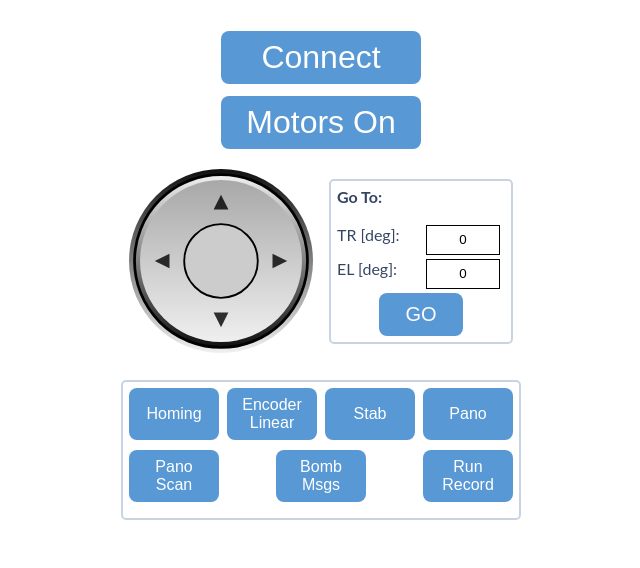
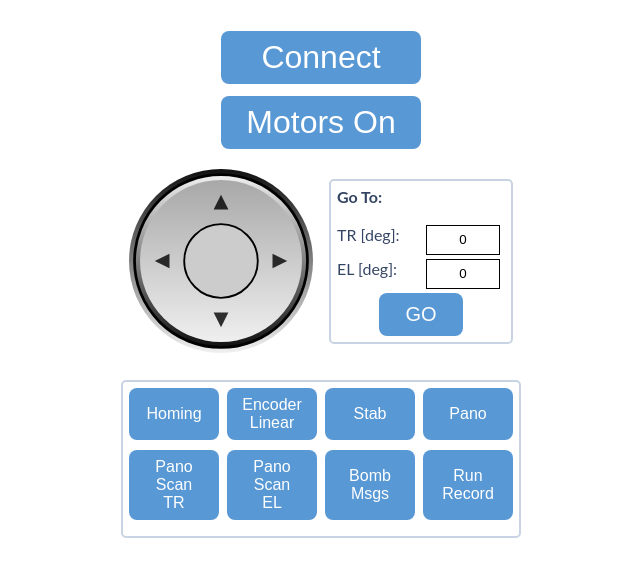
Before and after one commit to amihayb/VeloxControl, a plain HTML site: page index.html in a window 1280 px wide. Shown: the part 260-828 px from the top of the page, without its empty margins (323-963 px from the left). Drawn offline with Linux system fonts and the light colour scheme.

Commit message:
Pano Mode
Improve panorama mode
add Pano EL

```diff
--- a/index.html
+++ b/index.html
@@ -86,9 +86,10 @@
     <button class="button demo-button" onclick="sendMsg(setV0(16))">Encoder Linear</button>
     <button class="button demo-button" onclick="startScenario(2)">Stab</button>
     <button class="button demo-button" onclick="startScenario(3)">Pano</button>
-    <button class="button demo-button" onclick="startScenario(4)">Pano Scan</button>
+    <button class="button demo-button" onclick="startScenario(4)">Pano Scan TR</button>
+    <button class="button demo-button" onclick="startScenario(5)">Pano Scan EL</button>
     <button class="button demo-button" onclick="bombMsgs()">Bomb Msgs</button>
-    <button class="button demo-button" onclick="startScenario(5)">Run Record</button>
+    <button class="button demo-button" onclick="startScenario(6)">Run Record</button>
   </div>
 
   <audio id="localAudio">
--- a/scripts.js
+++ b/scripts.js
@@ -195,8 +195,16 @@ function startScenario(scenarioNumber) {
                 sendMsg(message);
                 break
 
-            case 4:   // Pano Scan
-                panoScan();
+            case 4:   // Pano Scan TR
+                panoScan(1);  // TR axis
+                message = [6,4,232,3];
+                sendMsg(message);
+                //message = [9,6,6,232,3]; // Set V0
+                //message.push(...get4Bytes(14));
+                // setMotor(true);
+                break
+            case 5:   // Pano Scan EL
+                panoScan(0);  // EL axis
                 message = [6,4,232,3];
                 sendMsg(message);
                 //message = [9,6,6,232,3]; // Set V0
@@ -204,7 +212,7 @@ function startScenario(scenarioNumber) {
                 // setMotor(true);
                 break
 
-            case 5:   // Run Record
+            case 6:   // Run Record
                 message = setV0(15);   // Stab Mode
                 setMotor(true);
                 sendMsg(message);
@@ -220,11 +228,10 @@ function startScenario(scenarioNumber) {
 }
 
 
-function panoScan(){
+function panoScan(ax = 1){  // Default to TR (1) if not specified
     sendMsg( setV0(14) );   // Pano mode
     sendMsg( setV0(10) );   // Motor On
     setMotor(true);
-
 
     if (intervalMove) {
         clearInterval(intervalMove);
@@ -234,8 +241,11 @@ function panoScan(){
         console.log("Start sending commands");
         intervalMove = setInterval(() => {
             //if (readV18()) {
-                message = moveCmd(-7+18*changeDir,1);  // Move Tr
-                // message = moveCmd(-7+14*changeDir,0);  // Move El
+                if (ax === 1) {  // TR
+                    message = moveCmd(-7+18*changeDir,1);  // Move Tr
+                } else {  // EL
+                    message = moveCmd(-7+14*changeDir,0);  // Move El
+                }
                 sendMsg(message);
                 changeDir = !changeDir;
             //}
```
